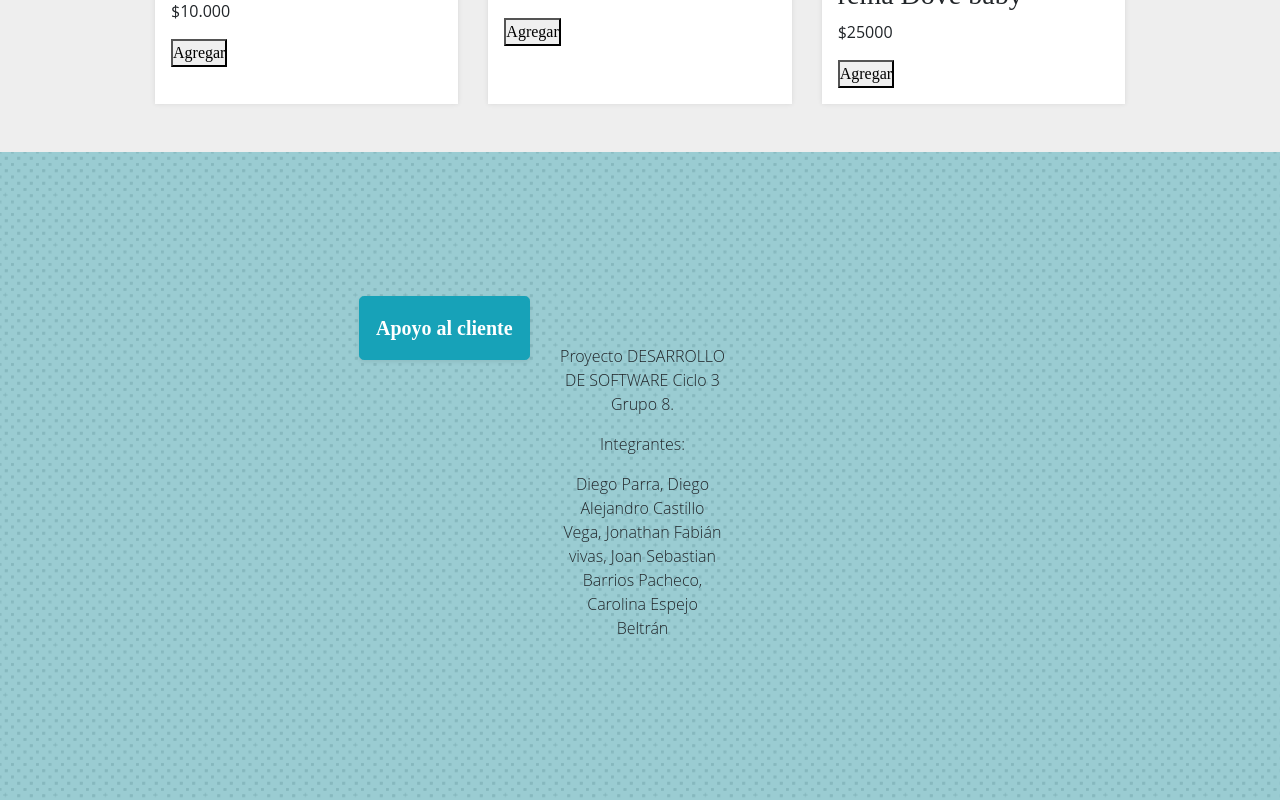
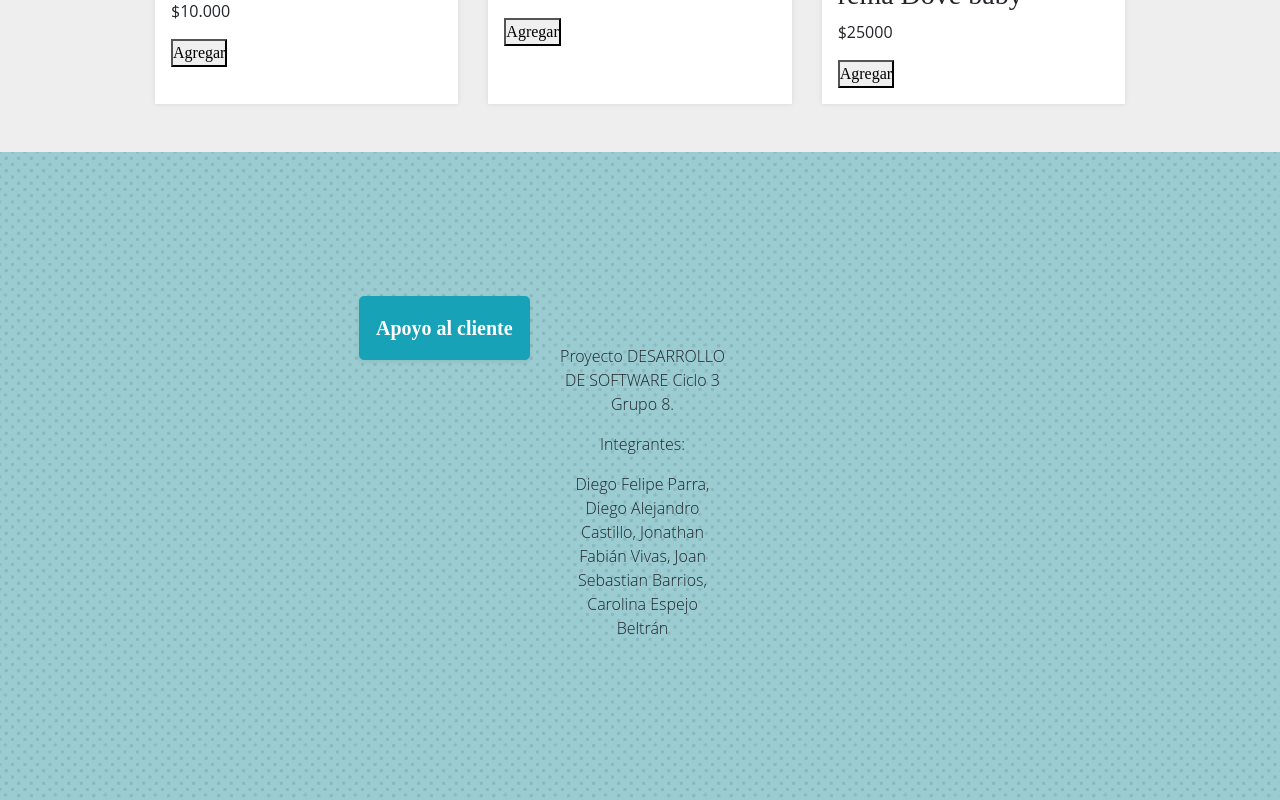
Before and after one commit to Logi420/proyecto, a plain HTML site: page Accesoriosbb.html in a window 1280 px wide. Shown: the part 1246-2046 px from the top of the page. Drawn offline with nearby package versions, Linux system fonts and the light colour scheme.

Commit message:
Modificaciones Finales

```diff
--- a/Accesoriosbb.html
+++ b/Accesoriosbb.html
@@ -156,7 +156,7 @@
             <div class="col text-center font-weight-light">
               <p>Proyecto DESARROLLO DE SOFTWARE Ciclo 3 Grupo 8.</p>
               <p>Integrantes:</p>
-              <p>Diego Parra, Diego Alejandro Castillo Vega, Jonathan Fabián vivas, Joan Sebastian Barrios Pacheco, Carolina Espejo Beltrán</p>
+              <p>Diego Felipe Parra, Diego Alejandro Castillo, Jonathan Fabián Vivas, Joan Sebastian Barrios, Carolina Espejo Beltrán</p>
             </div>
 
           </div>
```
Also changed, not shown: Aseobb.html (+1 -1 lines), Catalogo.html (+1 -1 lines), Login.html (+1 -1 lines), Pañalesbb.html (+1 -1 lines), Registro.html (+1 -1 lines).
